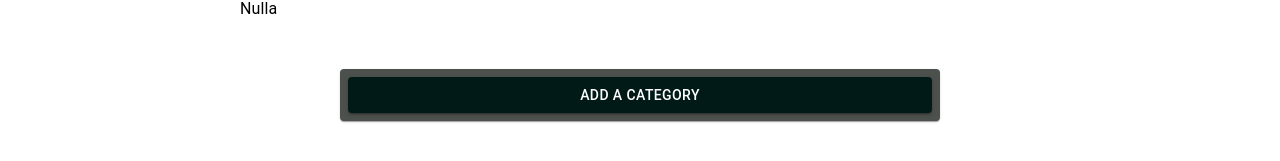
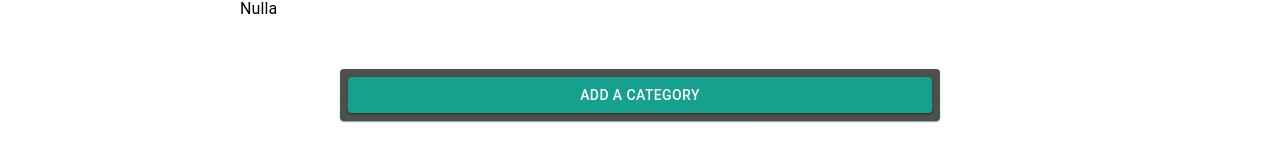
Before and after one commit to Bloodyblow/instant-stats, a Next.js app: page / in a window 1280 px wide. Shown: the part 343-504 px from the top of the page. Built offline with nearby package versions, Linux system fonts and the light colour scheme; no server answers; the database is empty.

Commit message:
Change colors on categories list

```diff
--- a/src/pages/components/CategoriesList.tsx
+++ b/src/pages/components/CategoriesList.tsx
@@ -18,7 +18,14 @@ export default function CategoriesList({
     <List sx={{ width: "100%" }}>
       {categories.map((item) => (
         <ListItem disablePadding key={item.id}>
-          <ListItemButton onClick={() => onClick(item.id)}>
+          <ListItemButton
+            onClick={() => onClick(item.id)}
+            sx={{
+              "&:hover": {
+                backgroundColor: "#e8ff0021",
+              },
+            }}
+          >
             <ListItemIcon>
               <CategoryIcon name={item.icon} />
             </ListItemIcon>
--- a/src/pages/index.tsx
+++ b/src/pages/index.tsx
@@ -43,7 +43,14 @@ export default function Home({ categories }: { categories: Category[] }) {
         )}
         <Button
           variant="contained"
-          sx={{ width: "100%", alignSelf: "end" }}
+          sx={{
+            width: "100%",
+            alignSelf: "end",
+            backgroundColor: "#16a18f",
+            "&:hover, &:active, &:focus": {
+              backgroundColor: "#1cc9b3",
+            },
+          }}
           onClick={() => Router.push("category/new")}
         >
           Add a category
```
